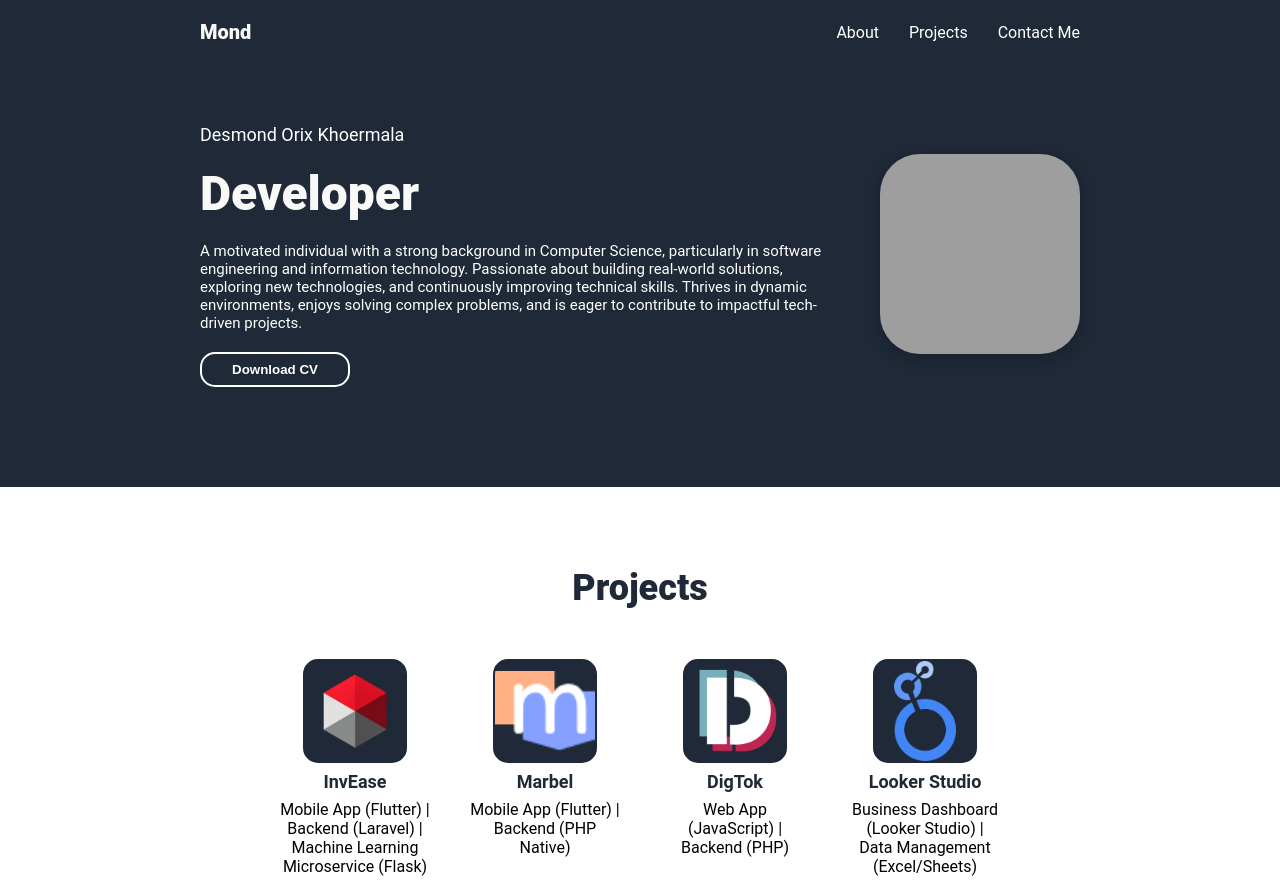
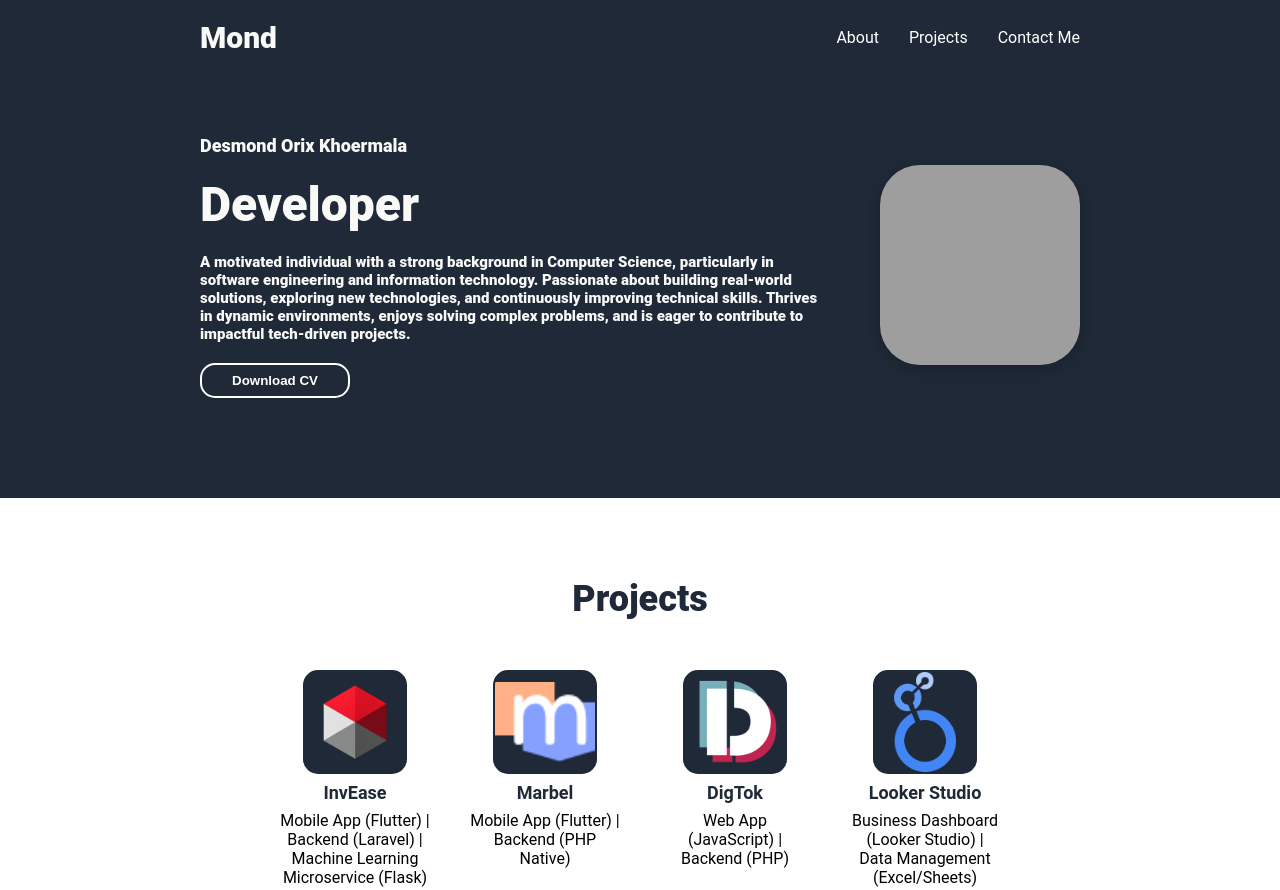
Before and after one commit to desmondorix/odin-landing-page, a plain HTML site: page index.html in a window 1280 px wide. Shown: the top 890 px of the page. Drawn offline with Linux system fonts and the light colour scheme; grey boxes are pictures that could not be loaded.

Commit message:
change font size logo

```diff
--- a/index.html
+++ b/index.html
@@ -9,7 +9,7 @@
   <body>
     <header>
       <div>
-        <h1 class="logo">Mond</h1>
+        <p class="logo">Mond</p>
         <!-- <img class="header-logo" src="images/mond.png" alt="Mond Logo" /> -->
       </div>
       <div class="header-links">
--- a/style.css
+++ b/style.css
@@ -19,10 +19,11 @@ header {
 }
 
 .logo {
-  font-size: 20px;
+  font-size: 30px;
 }
 
-h1 {
+h1,
+p {
   font-size: 48px;
   color: #f9faf8;
   font-weight: 900;
```
